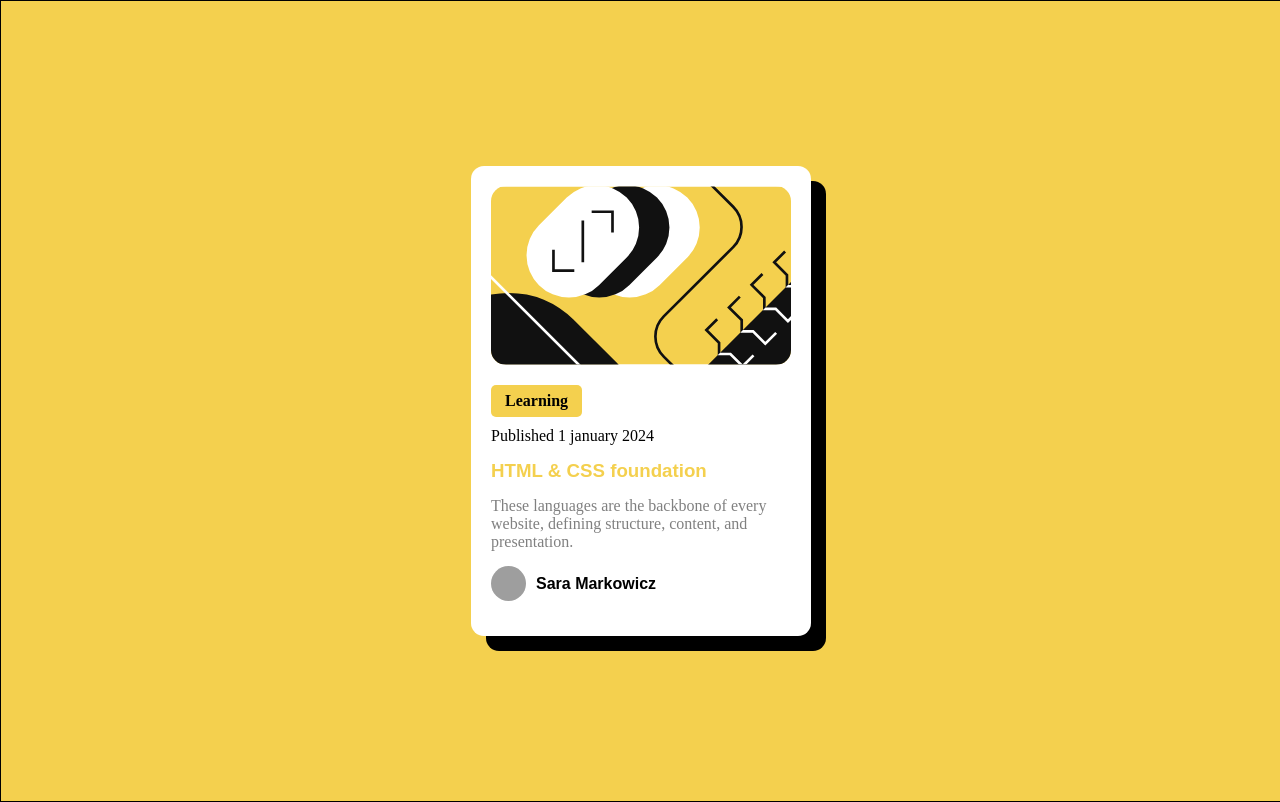
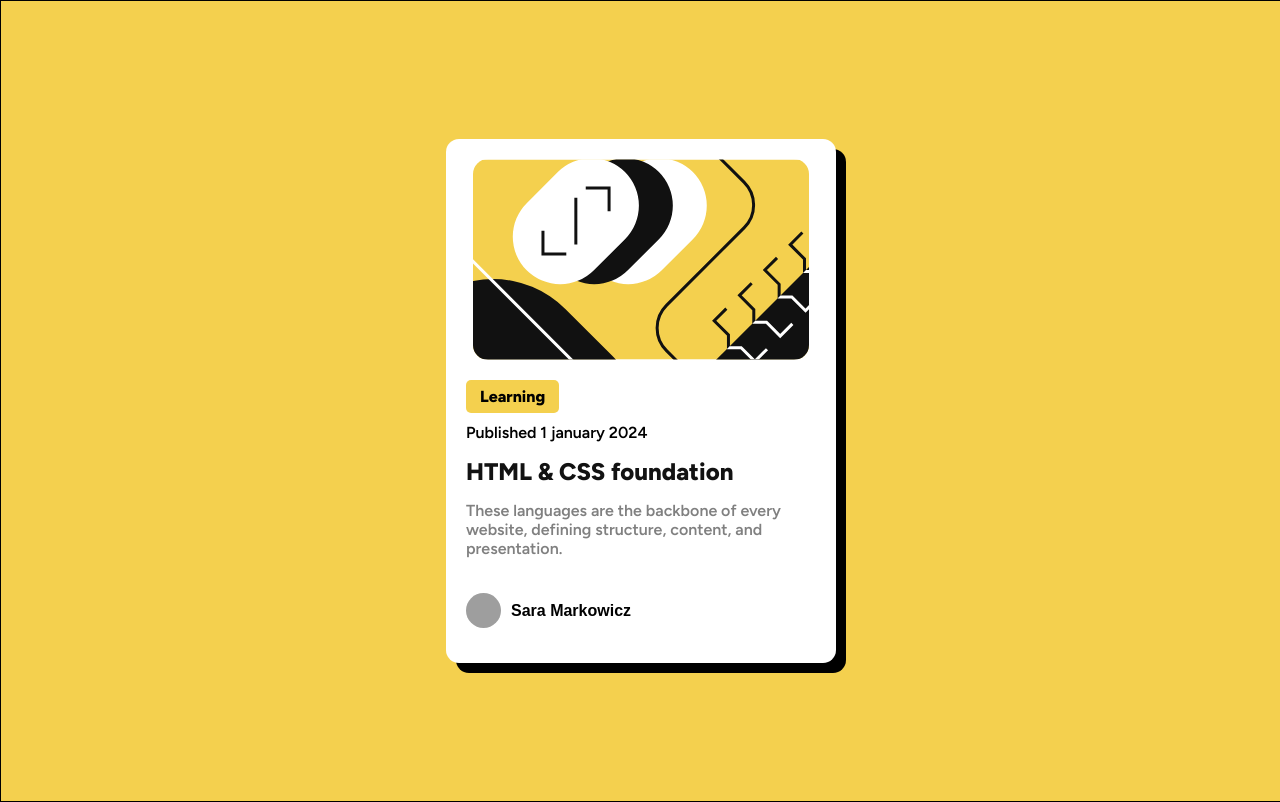
Before and after one commit to Saramkz/Blog-preview-card, a plain HTML site: page index.html in a window 1280 px wide. Drawn offline with Linux system fonts and the light colour scheme; grey boxes are pictures that could not be loaded.

Commit message:
Final version of the project

```diff
--- a/index.html
+++ b/index.html
@@ -1,6 +1,9 @@
 <!DOCTYPE html>
 <html lang="en">
 <head>
+  <link rel="preconnect" href="https://fonts.googleapis.com">
+<link rel="preconnect" href="https://fonts.gstatic.com" crossorigin>
+<link href="https://fonts.googleapis.com/css2?family=Figtree:wght@600;800&display=swap" rel="stylesheet">
   <link rel="stylesheet" href="style.css">
   <meta charset="UTF-8">
   <meta name="viewport" content="width=device-width, initial-scale=1.0"> <!-- displays site properly based on user's device -->
@@ -31,7 +34,7 @@
 
       <a class="HTML" href="#">
 
-        <h3>HTML & CSS foundation</h3>
+        <h2>HTML & CSS foundation</h2>
       </a>
 
     <p class="paragraph">These languages are the backbone of every website, defining structure, content, and presentation.</p>
--- a/style.css
+++ b/style.css
@@ -11,6 +11,8 @@
 *{
   margin: 0;
   padding: 0;
+  font-family: 'Figtree', sans-serif;
+  font-weight: 600;
 }
 
 body{
@@ -24,17 +26,24 @@ body{
 }
 
 .container{
-  background-color: hsl(0, 0%, 100%);
-  width:300px ;
+  background-color: var(--White);
+  width:350px ;
   padding: 20px;
   border-radius: 13px;
- box-shadow: 15px 15px 0 black;
+ box-shadow: 10px 10px 0 black;
  display: flex;
  justify-content: center;
  align-items: center;
  flex-direction: column;
  gap: 20px;
 }
+
+.container:hover{
+
+  box-shadow: 15px 15px 0 black;
+
+}
+
 
 .text{
   display: flex;
@@ -48,30 +57,37 @@ img{
   border-radius: 15px;
   }
 
-  .published-container{
 
-
-  }
 
 .learning{
   font-weight: bold;
   padding: 7px 14px;
-  background-color: hsl(47, 88%, 63%);
+  background-color:var(--Yellow);
   border-radius: 5px;
   display: inline-block;
 
 }
 
 .HTML{
-  color: hsl(47, 88%, 63%);
+  color: var(--Black);
   font-weight: bold;
   font-family: sans-serif;
   text-decoration: none;
+}
+
+.HTML h2
+{
+  font-weight: 800;
+}
+
+.HTML:hover{
+  color: var(--Yellow);
 
 }
 
+
 .paragraph{
-  color: hsl(0, 0%, 50%);
+  color: var(--Grey);
 }
 
 .published{
@@ -84,6 +100,7 @@ img{
   display: flex;
   align-items: center;
   gap: 10px;
+  margin-top: 20px;
 }
 
 .Name{
```
